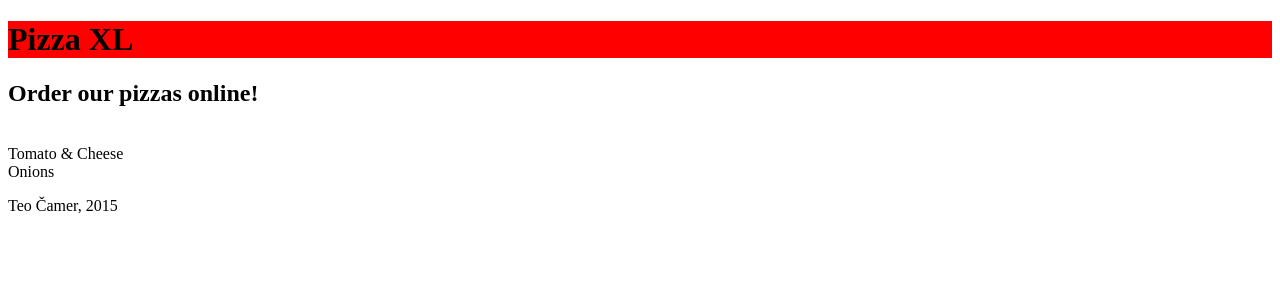
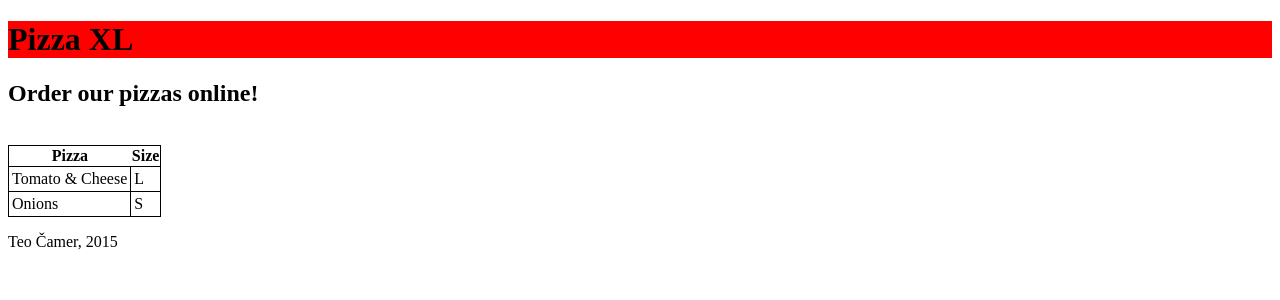
Before and after one commit to j4ck4ll/project0, a PHP site: page / in a window 1280 px wide. Shown: the top 300 px of the page. Run offline with PHP 8.4, Linux system fonts and the light colour scheme.

```diff
--- a/css/style.css
+++ b/css/style.css
@@ -4,3 +4,9 @@ body {
 h1 {
     background-color:red;
 }
+
+table, td, td {
+    border: 1px solid black;
+    border-collapse: collapse;
+    padding: 3px;
+}
--- a/index.php
+++ b/index.php
@@ -2,10 +2,20 @@
 require_once('./includes/header.php');
 
    $xml = new SimpleXMLElement($xmlstr);
+   echo "<table>";
+   echo "<th>Pizza</th>";
+   echo "<th>Size</th>";
    foreach($xml->pizzas->pizza as $pizza) {
-       echo $pizza->name, '<br>';
+       echo "<tr>";
+       echo "<td>";
+           echo $pizza->name;
+       echo "</td>";
+       echo "<td>";
+        echo $pizza->size;
+       echo "</td";
+       echo "</tr>";
    }
-
+    echo "</table>";
 require_once('./includes/footer.php');
 
 ?>
```
